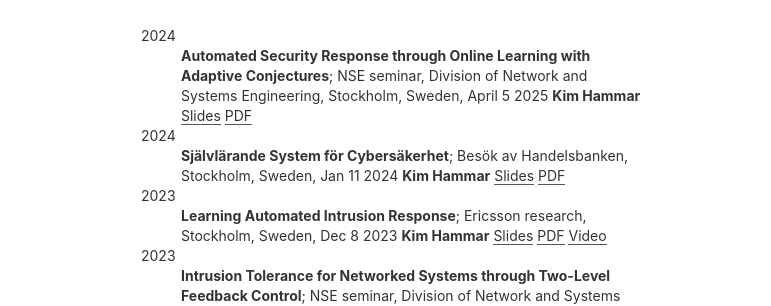
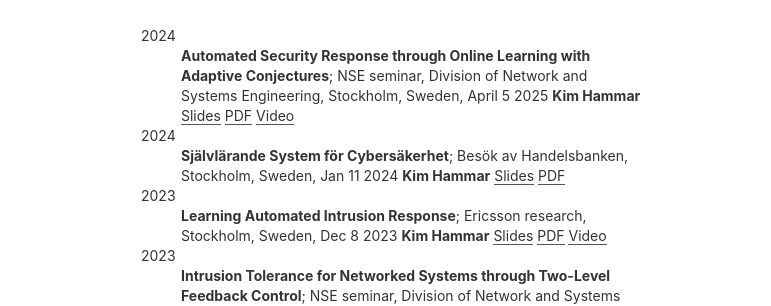
Before and after one commit to Limmen/Limmen.github.io, a Jekyll site: the page built from talks.md, in a window 1280 px wide and 900 px high, scrolled down 313 px. Shown: the part 153-459 px from the top of the window, without its empty margins (249-1020 px from the left). Built offline with Jekyll 4.4.1, drawn with Linux system fonts in a browser that asks for light colours.

Commit message:
add link

```diff
--- a/talks.md
+++ b/talks.md
@@ -8,6 +8,7 @@ title: Talks
     **Kim Hammar**
 	[Slides](https://www.slideshare.net/slideshow/automated-security-response-through-online-learning-with-adaptive-con-jectures/267113392)
 	[PDF](/assets/slides/NSE_seminar_5_april_2024.pdf)
+	[Video](https://www.youtube.com/watch?v=K2JnC6z72fI)
 
 2024
 :   **Självlärande System för Cybersäkerhet**; Besök av Handelsbanken, Stockholm, Sweden, Jan 11 2024
```
